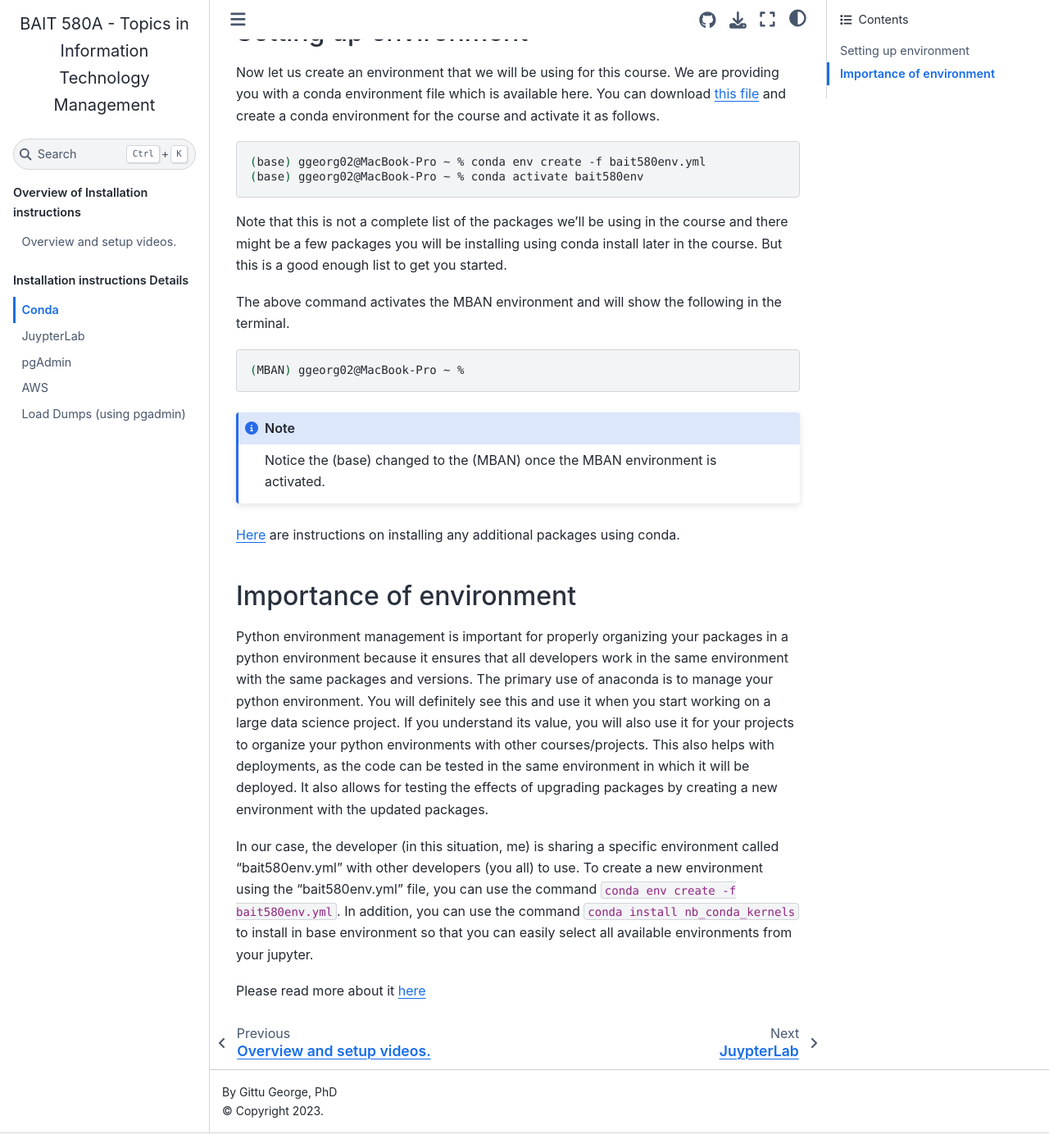
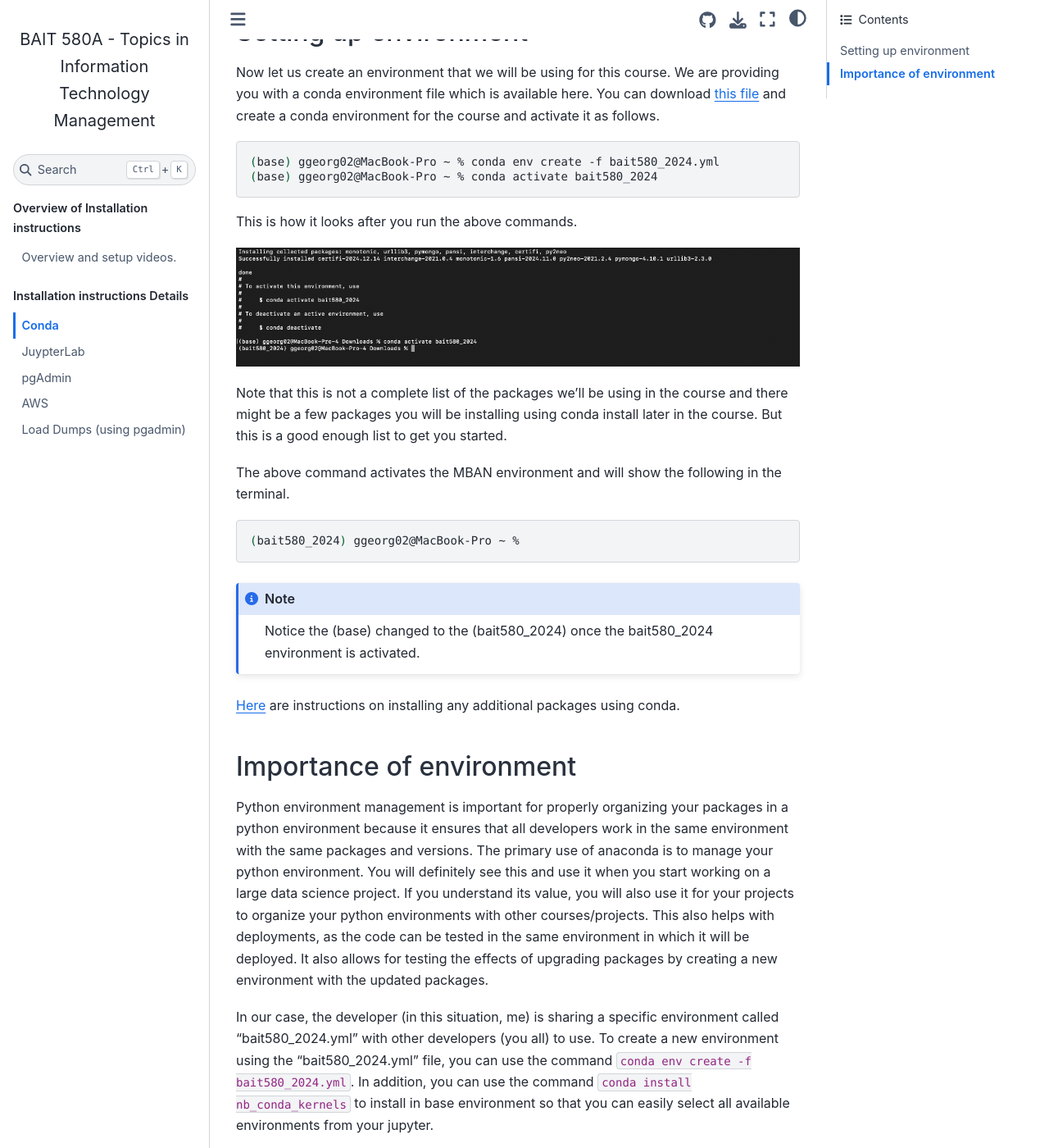
Before and after one commit to ggeorg02/bait580_2024, a Jupyter Book: the page built from installation/conda.md, in a window 1280 px wide and 1400 px high, scrolled down 1018 px. Shown: the whole window at 82% size. Built offline with Jupyter Book 1.0.4 settings and Sphinx 7.4.7 and the Sphinx Book theme 1.1.4, drawn with Linux system fonts in a browser that asks for light colours; pages that are not in the unit, such as notebooks, are missing from menus; comment, search, counter and statistics services are not loaded.

Commit message:
updating to new conda

````diff
--- a/installation/conda.md
+++ b/installation/conda.md
@@ -29,23 +29,27 @@ Python 3.8.5
 ```
 ## Setting up environment
 
-Now let us create an environment that we will be using for this course. We are providing you with a conda environment file which is available here. You can download [this file](https://canvas.ubc.ca/files/30845979/download?download_frd=1) and create a conda environment for the course and activate it as follows.
+Now let us create an environment that we will be using for this course. We are providing you with a conda environment file which is available here. You can download [this file](https://canvas.ubc.ca/files/37176170/download?download_frd=1) and create a conda environment for the course and activate it as follows.
 
 ```bash
-(base) ggeorg02@MacBook-Pro ~ % conda env create -f bait580env.yml
-(base) ggeorg02@MacBook-Pro ~ % conda activate bait580env
+(base) ggeorg02@MacBook-Pro ~ % conda env create -f bait580_2024.yml
+(base) ggeorg02@MacBook-Pro ~ % conda activate bait580_2024
 ```
+
+This is how it looks after you run the above commands.
+
+![alt text](<img/outputshell.png>)
 
 Note that this is not a complete list of the packages we'll be using in the course and there might be a few packages you will be installing using conda install later in the course. But this is a good enough list to get you started.
 
 The above command activates the MBAN environment and will show the following in the terminal.
 
 ```bash
-(MBAN) ggeorg02@MacBook-Pro ~ %
+(bait580_2024) ggeorg02@MacBook-Pro ~ %
 ```
 
 ```{note}
-Notice the (base) changed to the (MBAN) once the MBAN environment is activated.
+Notice the (base) changed to the (bait580_2024) once the bait580_2024 environment is activated.
 ```
 
 [Here](https://docs.anaconda.com/anaconda/user-guide/tasks/install-packages/#installing-a-conda-package) are instructions on installing any additional packages using conda.
@@ -54,6 +58,6 @@ Notice the (base) changed to the (MBAN) once the MBAN environment is activated.
 
 Python environment management is important for properly organizing your packages in a python environment because it ensures that all developers work in the same environment with the same packages and versions. The primary use of anaconda is to manage your python environment. You will definitely see this and use it when you start working on a large data science project. If you understand its value, you will also use it for your projects to organize your python environments with other courses/projects. This also helps with deployments, as the code can be tested in the same environment in which it will be deployed. It also allows for testing the effects of upgrading packages by creating a new environment with the updated packages.
 
-In our case, the developer (in this situation, me) is sharing a specific environment called "bait580env.yml" with other developers (you all) to use. To create a new environment using the "bait580env.yml" file, you can use the command `conda env create -f bait580env.yml`. In addition, you can use the command `conda install nb_conda_kernels` to install in base environment so that you can easily select all available environments from your jupyter.
+In our case, the developer (in this situation, me) is sharing a specific environment called "bait580_2024.yml" with other developers (you all) to use. To create a new environment using the "bait580_2024.yml" file, you can use the command `conda env create -f bait580_2024.yml`. In addition, you can use the command `conda install nb_conda_kernels` to install in base environment so that you can easily select all available environments from your jupyter.
 
 Please read more about it [here](https://www.freecodecamp.org/news/why-you-need-python-environments-and-how-to-manage-them-with-conda-85f155f4353c/)
````
Also changed, not shown: installation/img/outputshell.png (added).
